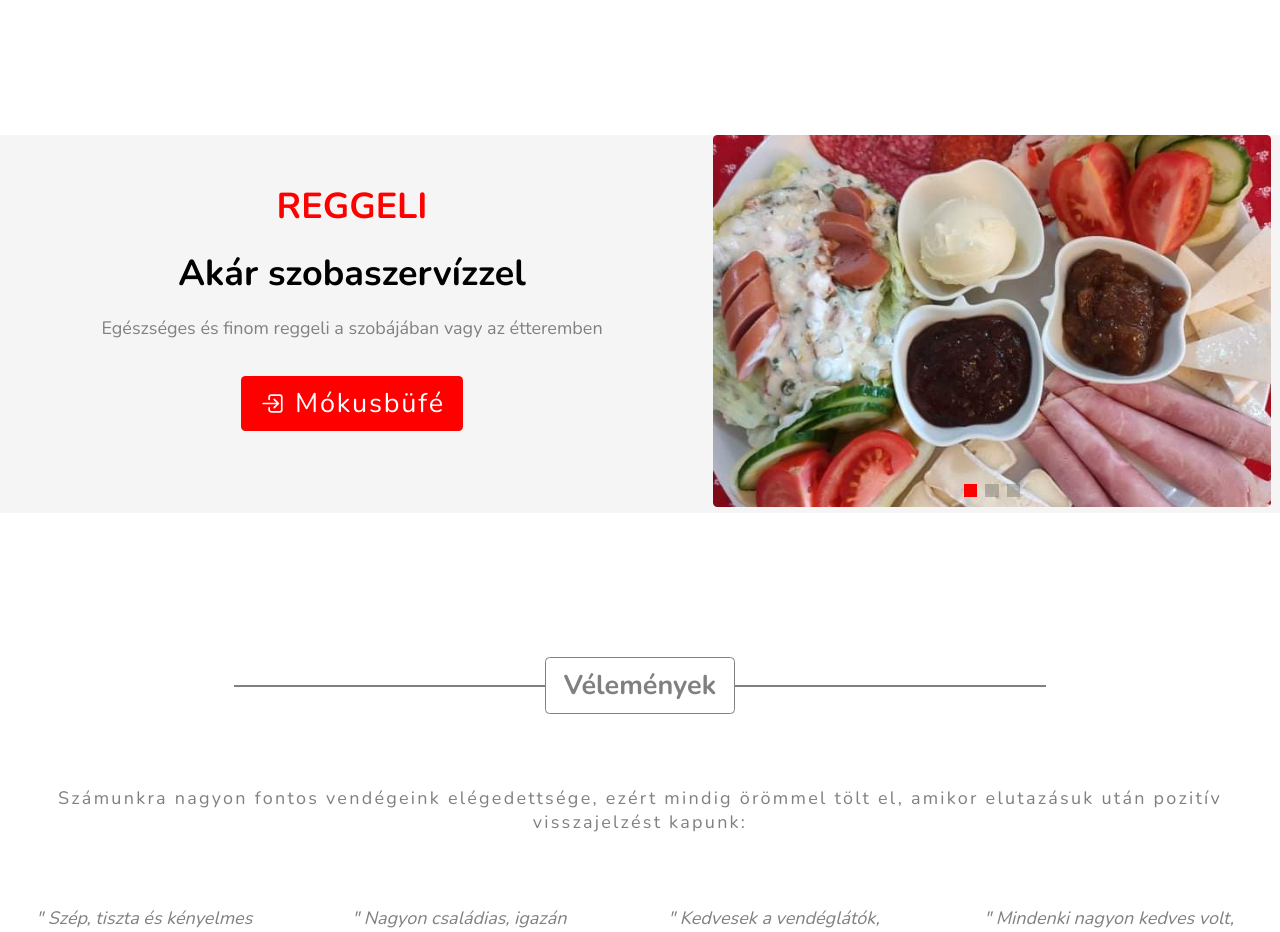
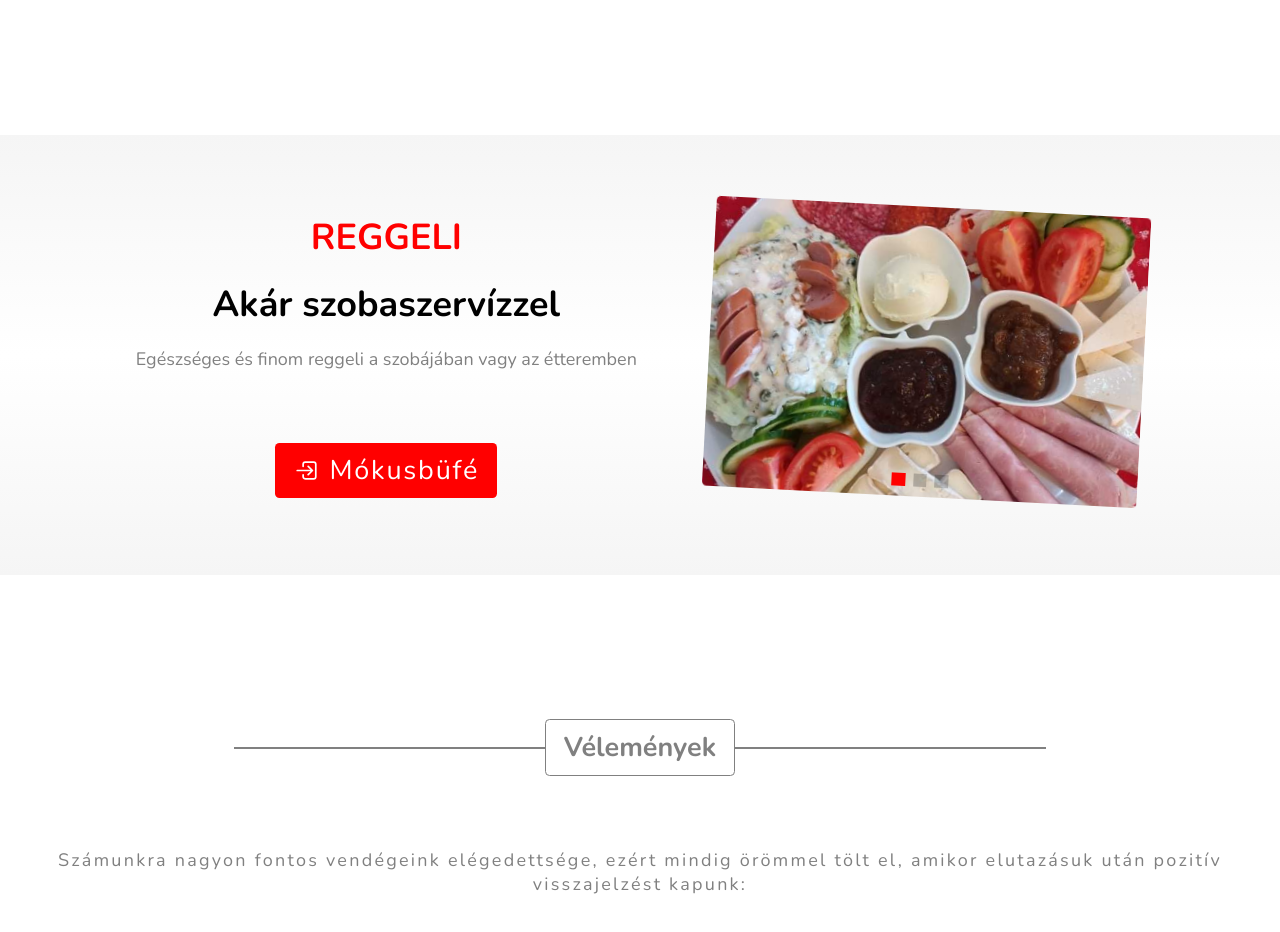
Before and after one commit to xdevtomix/bakonyi, a React (Vite) app: page / in a window 1280 px wide. Shown: the part 1560-2492 px from the top of the page. Built offline with nearby package versions, Linux system fonts and the light colour scheme.

Commit message:
breakfast work 5

```diff
--- a/src/components/Breakfast.jsx
+++ b/src/components/Breakfast.jsx
@@ -54,15 +54,21 @@ export default function Breakfast() {
 
 const Container = styled.section`
     width: 100%;
+    padding: 4rem 1rem;
     margin-top: 8rem;
     display: flex;
     flex-direction: column;
     align-items: center;
     justify-content: center;
-    background: var(--light-day);
+    gap: 4rem;
+    background: linear-gradient(to bottom, var(--light-day), var(--day), var(--light-day));
 
     @media(min-width: 1024px) {
         flex-direction: row;
+    }
+
+    @media(min-width: 1366px) {
+        gap: 8rem;
     }
 `;
 
@@ -71,11 +77,6 @@ const Header = styled.div`
     flex-direction: column;
     align-items: center;
     justify-content: center;
-    padding: 0 1rem;
-
-    @media(min-width: 1024px) {
-        width: 55%;
-    }
 
     p {
         font-size: 2rem;
@@ -97,7 +98,7 @@ const Header = styled.div`
         font-size: 1rem;
         color: var(--light-night);
         text-align: center;
-        margin-bottom: 2rem;
+        margin-bottom: 4rem;
         z-index: 1;
     }
 
@@ -106,7 +107,6 @@ const Header = styled.div`
         background: var(--decor);
         color: var(--day);
         padding: 0.5rem 1rem;
-        margin-bottom: 2rem;
         border-radius: 0.25rem;
         letter-spacing: 0.1rem;
         font-size: 1.5rem;
@@ -122,10 +122,18 @@ const Header = styled.div`
 
 const SwiperContainer = styled.div`
     width: 100%;
-    padding: 0 0.5rem;
+    transform: rotate(3deg);
+
+    @media(min-width: 768px) {
+        width: 45%;
+    }
 
     @media(min-width: 1024px) {
-        width: 45%;
+        width: 35%;
+    }
+
+    @media(min-width: 1536px) {
+        width: 25%;
     }
 `;
 
```
